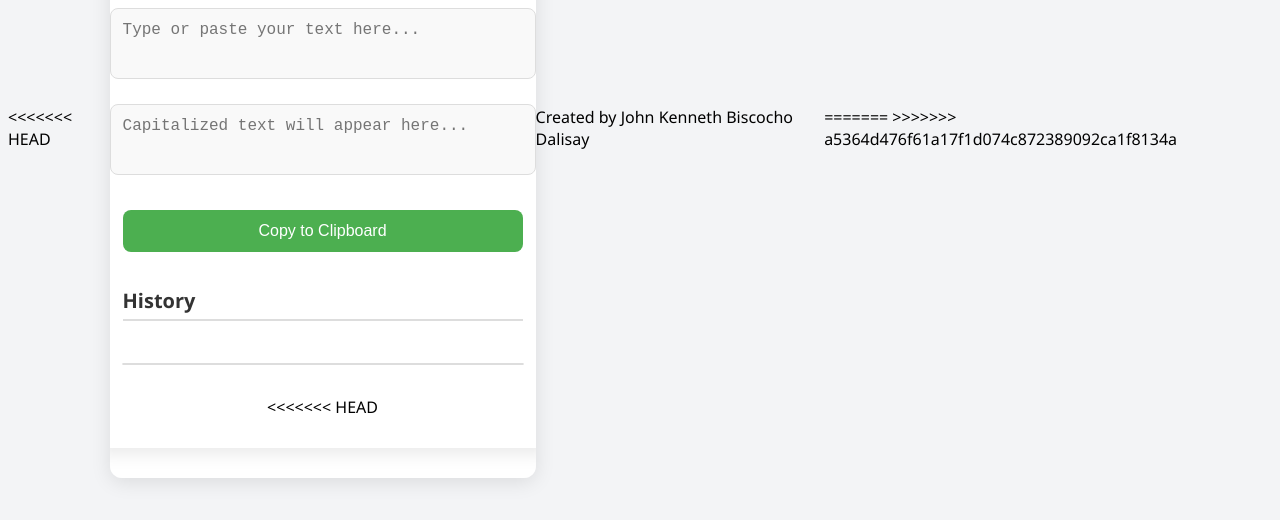
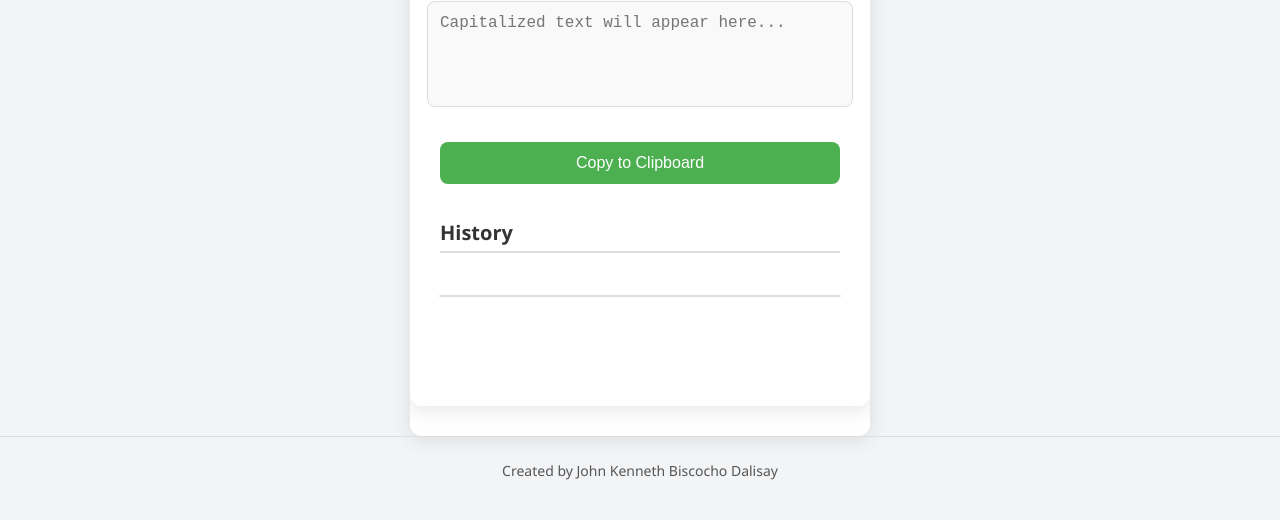
Before and after one commit to kentismyname/Capitalizer, a plain HTML site: page index.html in a window 1280 px wide. Shown: the part 280-800 px from the top of the page. Drawn offline with Linux system fonts and the light colour scheme.

Commit message:
accepted changes

```diff
--- a/index.html
+++ b/index.html
@@ -9,24 +9,18 @@
     <script defer src="app.js"></script>
 </head>
 <body>
-<<<<<<< HEAD
     <main class="container">
-=======
     <div class="container">
->>>>>>> a5364d476f61a17f1d074c872389092ca1f8134a
         <h1>Text Capitalizer By Kent</h1>
         <textarea id="inputText" placeholder="Type or paste your text here..."></textarea>
         <textarea id="outputText" readonly placeholder="Capitalized text will appear here..."></textarea>
         <button id="copyBtn">Copy to Clipboard</button>
         <h2>History</h2>
         <ul id="historyList"></ul>
-<<<<<<< HEAD
     </main>
     <footer>
         <p>Created by John Kenneth Biscocho Dalisay</p>
     </footer>
-=======
     </div>
->>>>>>> a5364d476f61a17f1d074c872389092ca1f8134a
 </body>
 </html>
--- a/style.css
+++ b/style.css
@@ -2,16 +2,13 @@ body {
     font-family: 'Segoe UI', Tahoma, Geneva, Verdana, sans-serif;
     background-color: #f3f4f6;
     display: flex;
-<<<<<<< HEAD
     flex-direction: column; /* Allow stacking of elements vertically */
     justify-content: center; /* Center elements vertically */
     align-items: center; /* Center elements horizontally */
     min-height: 100vh; /* Use minimum height to ensure the body covers the full viewport */
-=======
     justify-content: center;
     align-items: center;
     height: 100vh;
->>>>>>> a5364d476f61a17f1d074c872389092ca1f8134a
     margin: 0;
 }
 
@@ -27,10 +24,7 @@ body {
     flex-direction: column;
     align-items: center;
     gap: 15px;
-<<<<<<< HEAD
     flex-grow: 1; /* Make the container take up the available space */
-=======
->>>>>>> a5364d476f61a17f1d074c872389092ca1f8134a
 }
 
 h1 {
@@ -111,7 +105,6 @@ h2 {
 #historyList li:hover {
     background-color: #e8f5e9;
 }
-<<<<<<< HEAD
 
 footer {
     text-align: center;
@@ -122,5 +115,3 @@ footer {
     border-top: 1px solid #ddd;
     width: 100%;
 }
-=======
->>>>>>> a5364d476f61a17f1d074c872389092ca1f8134a
```
